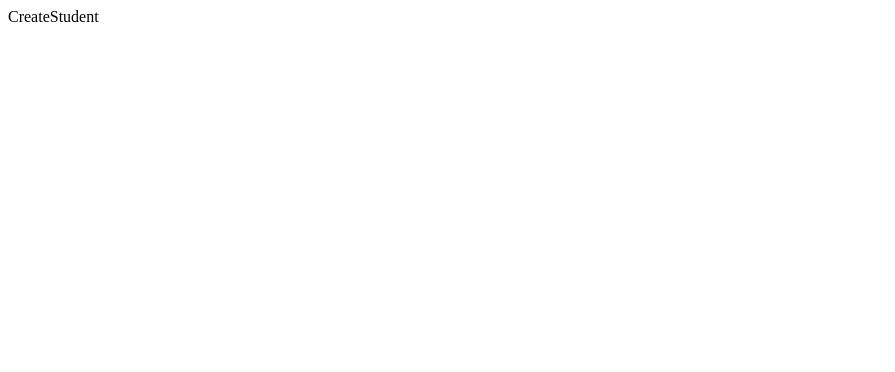
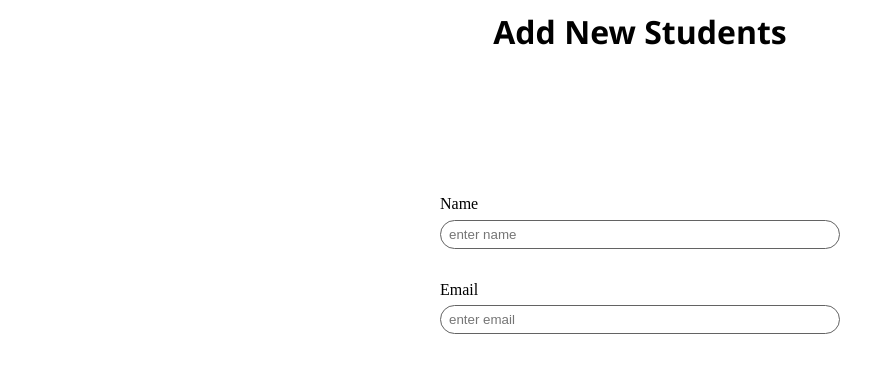
Before and after one commit to Noman-Nom/React-MySql, a React (Vite) app: page /create in a window 1280 px wide. Shown: the top 372 px of the page, without its empty margins (0-895 px from the left). Built offline with nearby package versions, Linux system fonts and the light colour scheme.

Commit message:
addition working

```diff
--- /dev/null
+++ b/src/CreateStudent.css
@@ -0,0 +1,33 @@
+h1{
+    text-align: center;
+    font-family: 'Segoe UI', Tahoma, Geneva, Verdana, sans-serif;
+    margin-top: 10px;
+
+}
+.form{
+    display: flex;
+    flex-direction: column;
+    align-items: center;
+    justify-content: center;
+     margin-top: 10%;
+
+
+
+}
+.form__input{
+    display: flex;
+    flex-direction: column;
+    margin: 1rem;
+    gap: 0.4rem;
+    width: 400px;
+  flex: 1;
+
+
+}
+input{
+   outline: 0;
+   border: 0;
+   border: 1px solid rgb(99, 99, 99);
+   border-radius: 30px;
+   padding: 6px 8px;
+}
--- a/src/CreateStudent.jsx
+++ b/src/CreateStudent.jsx
@@ -1,8 +1,20 @@
 import React from 'react'
-
+import './CreateStudent.css'
 const CreateStudent = () => {
   return (
-    <div>CreateStudent</div>
+    <div>
+        <h1>Add New Students</h1>
+        <div className="form">
+            <div className='form__input'>
+                <label htmlFor="name">Name</label>
+                <input type="text" placeholder='enter name' id='name' onChange={()=>{}} />
+            </div>
+            <div className='form__input'>
+                <label htmlFor="name">Email</label>
+                <input type="text" placeholder='enter email' id='email' onChange={()=>{}} />
+            </div>
+        </div>
+    </div>
   )
 }
 
```
